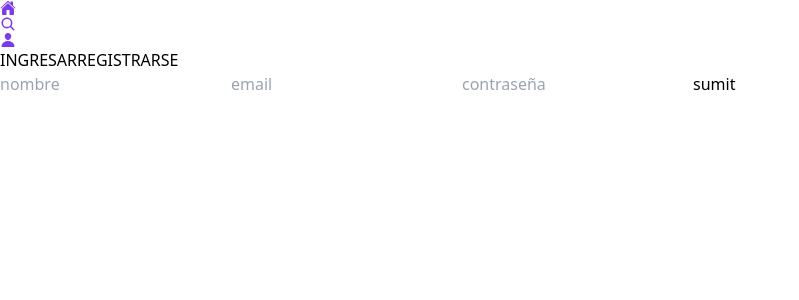
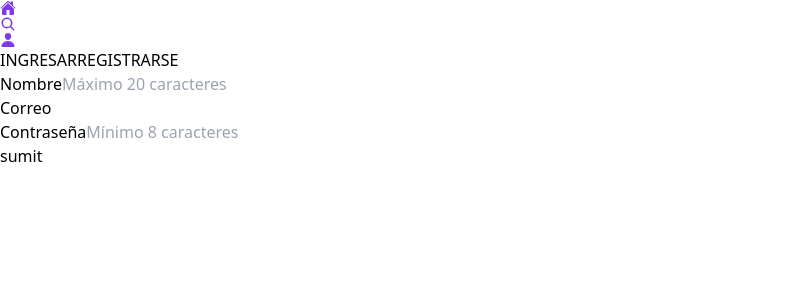
Before and after one commit to Luc0903/meta_tienda-frontend, a React (Vite) app: page /profile in a window 1280 px wide. Shown: the top 300 px of the page, without its empty margins (0-799 px from the left). Built offline with nearby package versions, Linux system fonts and the light colour scheme.

Commit message:
:zap: Creating profile hook, adding a function to services, refactoring code of profile form

```diff
--- /dev/null
+++ b/src/hooks/useProfileFunctions.js
@@ -0,0 +1,41 @@
+import { useState } from 'react';
+import { loginOrRegister } from '../service';
+
+function useProfileFunctions() {
+  const initialValue = { name: '', email: '', password: '' };
+
+  const [isLogging, setIsLogging] = useState(false);
+  const [userData, setUserData] = useState(initialValue);
+
+  function handleChange(e) {
+    setUserData({
+      ...userData,
+      [e.target.name]: e.target.value,
+    });
+  }
+
+  async function handleSubmit(e) {
+    e.preventDefault();
+    if (isLogging) {
+      try {
+        const { data } = await loginOrRegister('http://localhost:8000/api/v1/user/login', userData);
+      } catch (error) {
+        console.log(error);
+      }
+    } else {
+      try {
+        const { data } = await loginOrRegister(
+          'http://localhost:8000/api/v1/user/register',
+          userData,
+        );
+        console.log(data);
+      } catch (error) {
+        console.log(error);
+      }
+    }
+  }
+
+  return { handleChange, handleSubmit, userData, setIsLogging, isLogging };
+}
+
+export default useProfileFunctions;
--- a/src/pages/ProfilePage.jsx
+++ b/src/pages/ProfilePage.jsx
@@ -1,39 +1,31 @@
-import { useState } from 'react';
 import NavBar from '../components/NavBar';
-import axios from 'axios';
+import useProfileFunctions from '../hooks/useProfileFunctions';
 
 function ProfilePage() {
-  const initialValue = { name: '', email: '', password: '' };
-
-  const [isLogging, setIsLogging] = useState(false);
-  const [userData, setUserData] = useState(initialValue);
-
-  function handleChange(e) {
-    setUserData({
-      ...userData,
-      [e.target.name]: e.target.value,
-    });
-  }
-
-  async function handleSubmit(e) {
-    e.preventDefault();
-    if (isLogging) {
-      try {
-        const { data } = await axios.post('http://localhost:8000/api/v1/user/login', { userData });
-      } catch (error) {
-        console.log(error);
-      }
-    } else {
-      try {
-        const { data } = await axios.post('http://localhost:8000/api/v1/user/register', {
-          ...userData,
-        });
-        console.log(data);
-      } catch (error) {
-        console.log(error);
-      }
-    }
-  }
+  const { handleChange, handleSubmit, userData, setIsLogging, isLogging } = useProfileFunctions();
+  const formInputs = [
+    {
+      label: 'Nombre',
+      placeholder: 'Máximo 20 caracteres',
+      styles: '',
+      name: 'name',
+      value: userData.name,
+    },
+    {
+      label: 'Correo',
+      placeholder: '',
+      styles: '',
+      name: 'email',
+      value: userData.email,
+    },
+    {
+      label: 'Contraseña',
+      placeholder: 'Mínimo 8 caracteres',
+      styles: '',
+      name: 'password',
+      value: userData.password,
+    },
+  ];
 
   return (
     <div>
@@ -50,30 +42,21 @@ function ProfilePage() {
         </button>
       </div>
       <form onSubmit={handleSubmit}>
-        <input
-          type='text'
-          placeholder='nombre'
-          name='name'
-          className=''
-          onChange={handleChange}
-          value={userData.name}
-        />
-        <input
-          type='text'
-          placeholder='email'
-          name='email'
-          className=''
-          onChange={handleChange}
-          value={userData.email}
-        />
-        <input
-          type='text'
-          placeholder='contraseña'
-          name='password'
-          className=''
-          onChange={handleChange}
-          value={userData.password}
-        />
+        {formInputs.map((elem) => {
+          return (
+            <div key={elem.name}>
+              <label>{elem.label}</label>
+              <input
+                className={elem.styles}
+                placeholder={elem.placeholder}
+                name={elem.name}
+                onChange={(e) => handleChange(e)}
+                value={elem.value}
+                autoComplete='off'
+              />
+            </div>
+          );
+        })}
         <button type='submit'>sumit</button>
       </form>
     </div>
--- a/src/service/public.service.js
+++ b/src/service/public.service.js
@@ -14,3 +14,7 @@ export async function generateProduct(clotheInfo, imageFileData) {
     url: imageFileData.result.secure_url,
   });
 }
+
+export async function loginOrRegister(endpoint, userData) {
+  return await axios.post(endpoint, { ...userData });
+}
```
